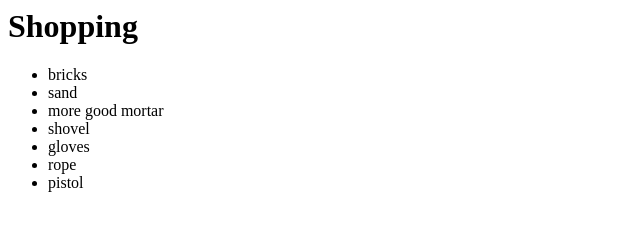
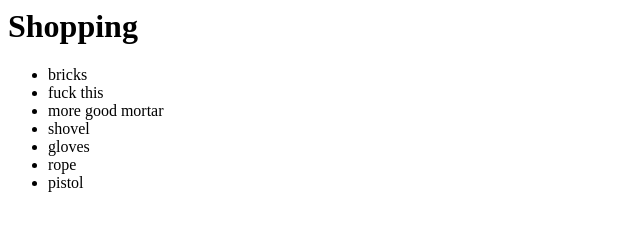
Before and after one commit to MischaRo/RepoTest, a plain HTML site: page index.html in a window 1280 px wide. Shown: the full height of the page, 0-640 px from the left. Drawn offline with Linux system fonts and the light colour scheme.

Commit message:
fuck this

```diff
--- a/index.html
+++ b/index.html
@@ -1,7 +1,7 @@
 <h1> Shopping </h1>
 <ul>
 	<li>bricks</li>
-	<li>sand</li>
+	<li>fuck this</li>
 	<li>more good mortar</li>
 	<li>shovel</li>
 	<li>gloves</li>
```
